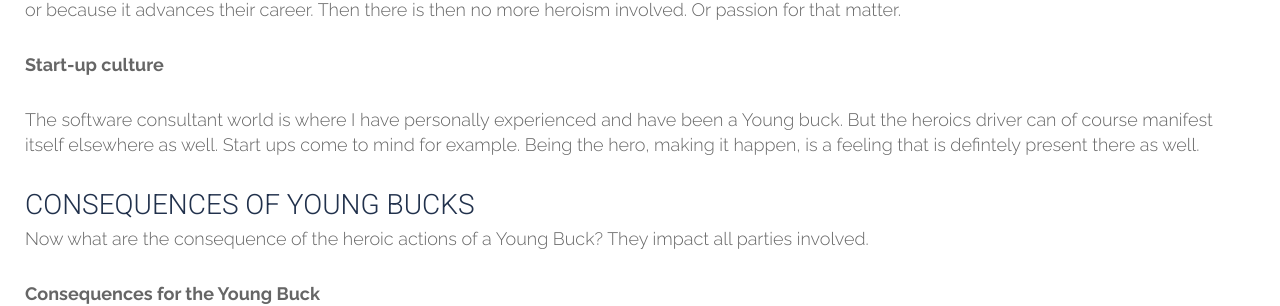
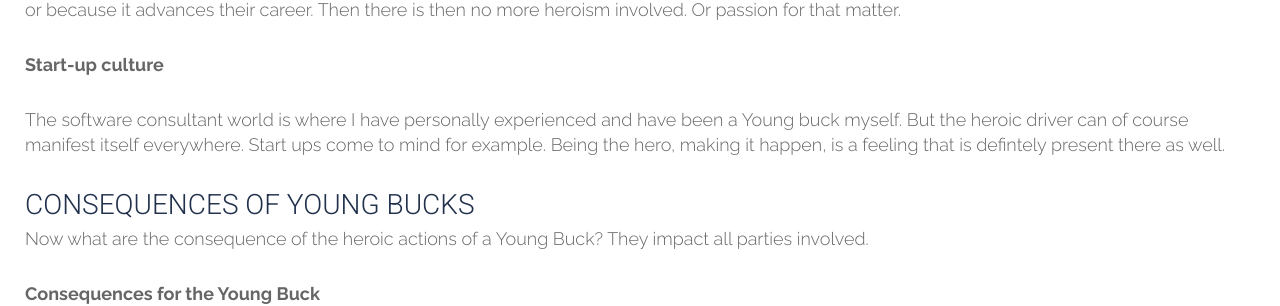
Before and after one commit to tripledio/tripledio.github.io, a Jekyll site: the page built from _posts/2018-06-06-YoungBuck.md, in a window 1280 px wide and 900 px high, scrolled down 1880 px. Shown: the part 151-457 px from the top of the window. Built offline with Jekyll 4.4.1, drawn with Linux system fonts in a browser that asks for light colours; some of the changed text lies outside the part shown.

Commit message:
fix punctuation

```diff
--- a/_posts/2018-06-06-YoungBuck.md
+++ b/_posts/2018-06-06-YoungBuck.md
@@ -38,7 +38,7 @@
 
 **Start-up culture**
 
-The software consultant world is where I have personally experienced and have been a Young buck. But the heroics driver can of course manifest itself elsewhere as well. Start ups come to mind for example. Being the hero, making it happen, is a feeling that is defintely present there as well.
+The software consultant world is where I have personally experienced and have been a Young buck myself. But the heroic driver can of course manifest itself everywhere. Start ups come to mind for example. Being the hero, making it happen, is a feeling that is defintely present there as well.
 
 ### Consequences of Young Bucks
 
@@ -82,7 +82,7 @@
 
 As someone at the start of their career, finally playing with the big boys, working on really big and important projects, it may seem perfectly reasonable to work hard from deadline to deadline. No more time for academic discussions. The customer wants it now! This is the real world!
 
-Don't kid yourself. Don't allow others to give you a sense of guilt because you aren't there working with them on that crazy deadline.  While it looks like a heroic thing to do, it is actually a stupid thing to do. As '[heroic](/31/05/2018/Heroes/).' things often are.  It would have been much better if the heroics were never necessary. That the job was just predictable steadiness, without any heroic battles...
+Don't kid yourself. Don't allow others to give you a sense of guilt because you aren't there working with them on that crazy deadline.  While it looks like a heroic thing to do, it is actually a stupid thing to do. As '[heroic](/31/05/2018/Heroes/)' things often are.  It would have been much better if the heroics were never necessary. That the job was just predictable steadiness, without any heroic battles...
 
 Being a Young Buck is in itself not ideal, it is not something you want to remain for the rest of your career. But it is also not a disaster. It is in fact normal when you don't have  much experience yet. The danger lies in being exploited, or mistake your sense of heroics for professionalism. The ideal situation would be that Young Bucks finds themselves under the safe, constructive mentoring of the more experienced software engineers. So that their desire to work hard and do a good job get's channeled into the right direction. For this one needs to have a deal of luck to end up in such an environment. Because it is still the Wild West out there in the software world.
 
```
